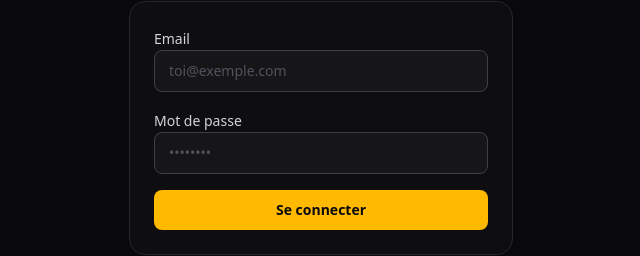
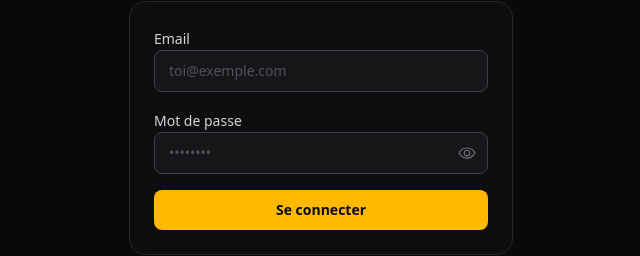
Before and after one commit to dexteee-r/watch_list, a React (Vite) app: page / in a window 1280 px wide. Shown: the part 320-576 px from the top of the page, without its empty margins (319-959 px from the left). Built offline with nearby package versions, Linux system fonts and the light colour scheme; no server answers.

Commit message:
Connexion : bouton afficher/masquer le mot de passe

```diff
--- a/src/auth/LoginPage.jsx
+++ b/src/auth/LoginPage.jsx
@@ -1,6 +1,6 @@
 import { useState } from 'react'
 import { motion } from 'framer-motion'
-import { FilmSlate, CircleNotch } from '@phosphor-icons/react'
+import { FilmSlate, CircleNotch, Eye, EyeSlash } from '@phosphor-icons/react'
 import { useAuth } from './context.js'
 import { tap } from '../motion.js'
 
@@ -10,6 +10,7 @@ export default function LoginPage() {
   const [password, setPassword] = useState('')
   const [error, setError] = useState(null)
   const [submitting, setSubmitting] = useState(false)
+  const [showPassword, setShowPassword] = useState(false)
 
   async function handleSubmit(e) {
     e.preventDefault()
@@ -65,16 +66,26 @@ export default function LoginPage() {
             <label htmlFor="password" className="text-sm font-medium text-zinc-300">
               Mot de passe
             </label>
+            <div className="relative">
               <input
                 id="password"
-              type="password"
+                type={showPassword ? 'text' : 'password'}
                 autoComplete="current-password"
                 required
                 value={password}
                 onChange={(e) => setPassword(e.target.value)}
-              className={field}
+                className={`${field} pr-10`}
                 placeholder="••••••••"
               />
+              <button
+                type="button"
+                onClick={() => setShowPassword((v) => !v)}
+                aria-label={showPassword ? 'Masquer le mot de passe' : 'Afficher le mot de passe'}
+                className="absolute inset-y-0 right-0 flex items-center px-3 text-zinc-500 transition hover:text-zinc-300"
+              >
+                {showPassword ? <EyeSlash size={18} /> : <Eye size={18} />}
+              </button>
+            </div>
           </div>
 
           {error ? (
```
Lines whose indentation alone changed are shown as unchanged.
